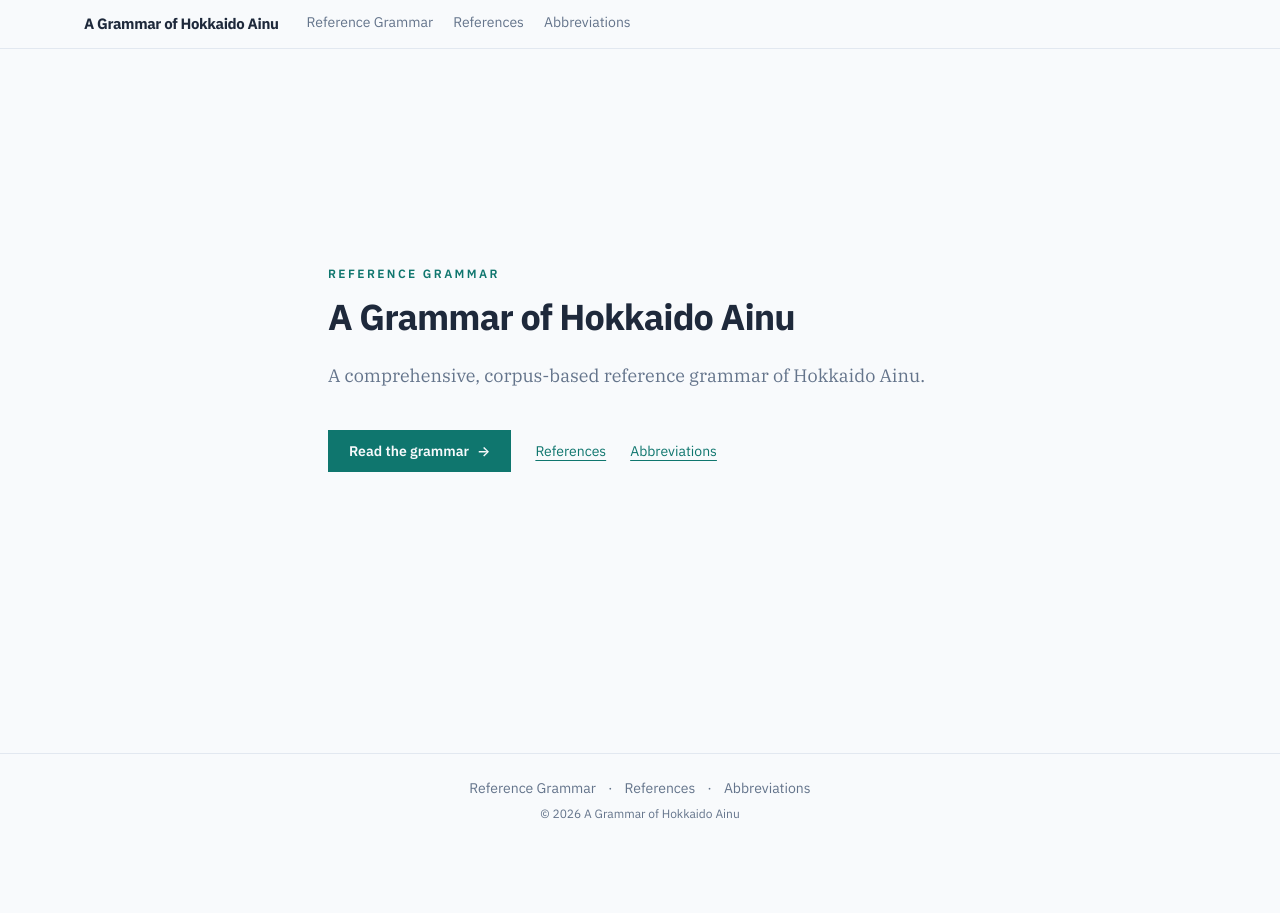
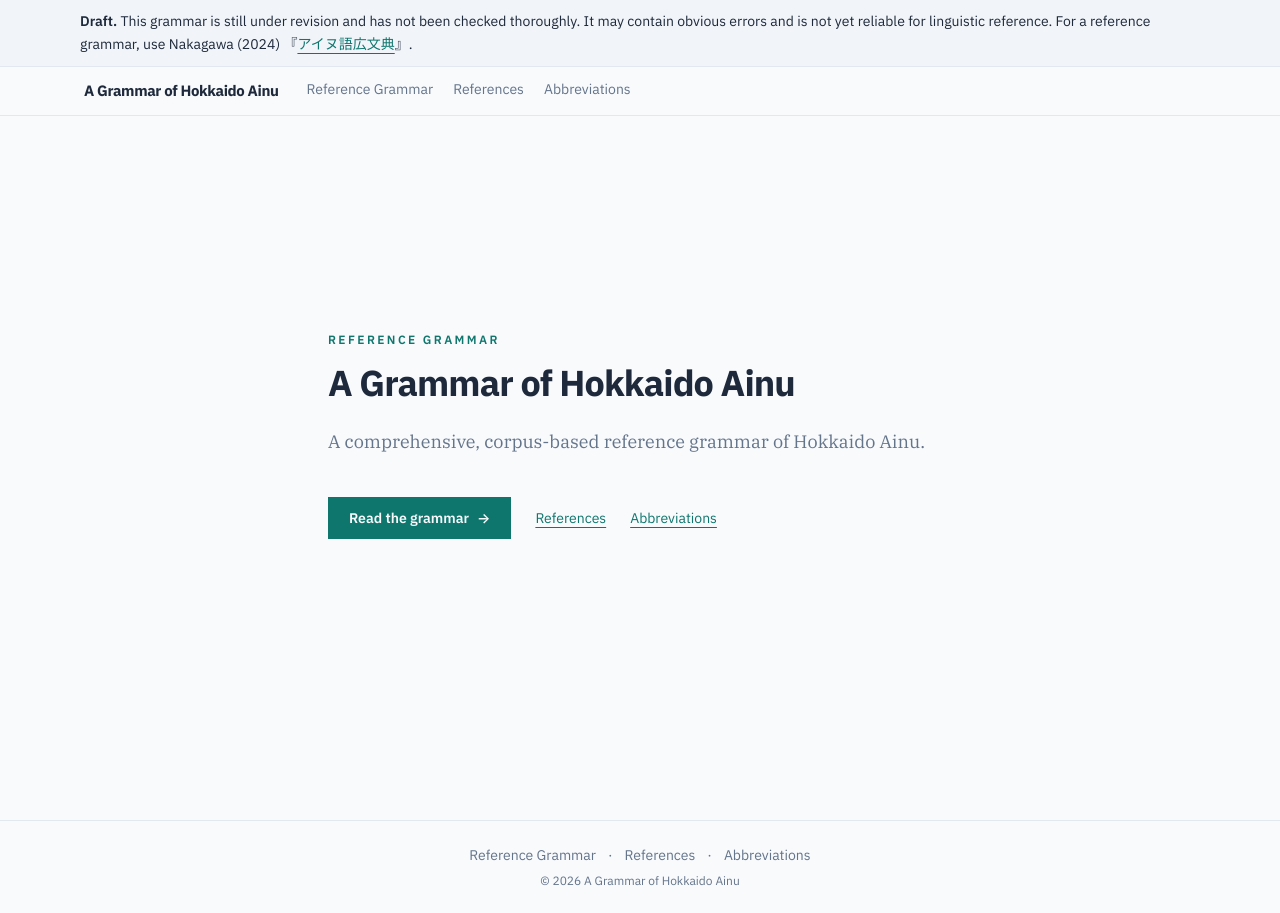
Before and after one commit to aynumosir/ainu-grammar-hokkaido, a SvelteKit app: page / in a window 1280 px wide. Before the commit the page ends 846 px from the top, so only its background shows below. Built offline with nearby package versions, Linux system fonts and the light colour scheme.

Commit message:
docs(site): show a draft-status notice on every page

```diff
--- /dev/null
+++ b/src/lib/components/SiteNotice.svelte
@@ -0,0 +1,15 @@
+<aside
+	class="border-b border-hairline bg-surface-subtle font-sans text-sm text-fg"
+	aria-label="Status of this grammar"
+>
+	<p class="mx-auto max-w-6xl px-4 py-2.5 leading-relaxed">
+		<strong class="font-semibold">Draft.</strong> This grammar is still under revision and has not
+		been checked thoroughly. It may contain obvious errors and is not yet reliable for linguistic
+		reference. For a reference grammar, use Nakagawa (2024) <span lang="ja"
+			>『<a
+				href="https://db.aynu.org/sources/2024-nakagawa"
+				class="text-accent underline underline-offset-4 hover:decoration-2">アイヌ語広文典</a
+			>』</span
+		>.
+	</p>
+</aside>
--- a/src/routes/+layout.svelte
+++ b/src/routes/+layout.svelte
@@ -3,6 +3,7 @@
 	import { CANONICAL_HOSTNAME, BOOK_TITLE } from '$lib/consts';
 	import SiteHeader from '$lib/components/SiteHeader.svelte';
 	import SiteFooter from '$lib/components/SiteFooter.svelte';
+	import SiteNotice from '$lib/components/SiteNotice.svelte';
 
 	// Self-hosted IBM Plex superfamily — no network/external fetch at build or run.
 	// Serif = prose body; Sans = UI/headings/nav; Mono = interlinear example lines.
@@ -50,6 +51,7 @@
 		class="sr-only focus:not-sr-only focus:absolute focus:left-2 focus:top-2 focus:z-50 focus:bg-accent focus:px-3 focus:py-2 focus:font-sans focus:text-accent-contrast"
 		>Skip to content</a
 	>
+	<SiteNotice />
 	<SiteHeader />
 	<main id="main-content" tabindex="-1" class="flex-1">
 		{@render children()}
```
